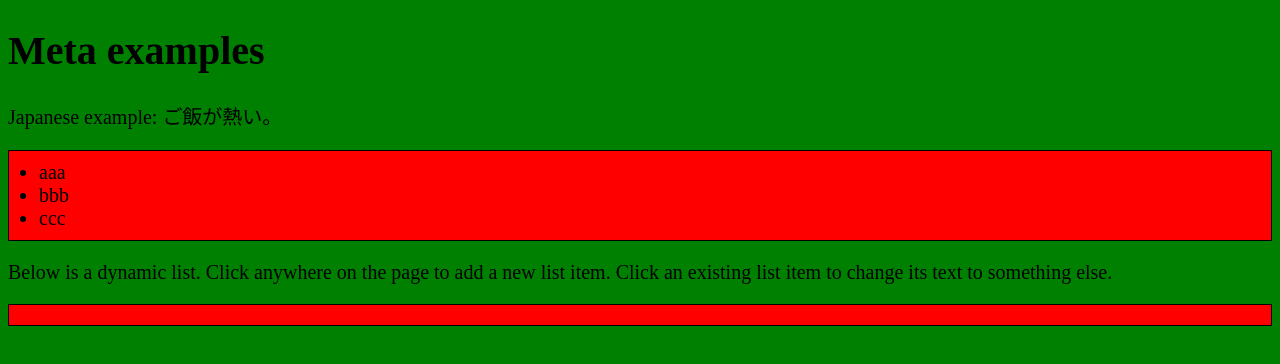
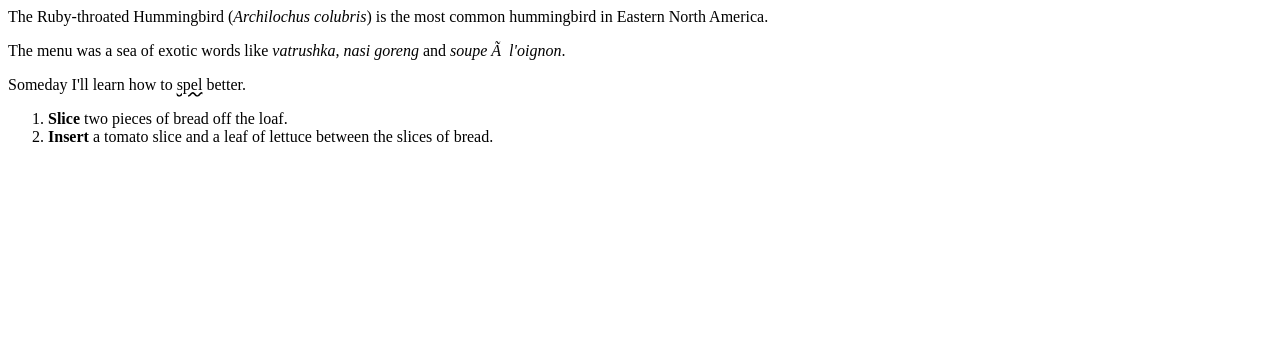
Before and after one commit to kyoF/kyof-prac, a plain HTML site: page mdn/html/intro.html in a window 1280 px wide. Drawn offline with Linux system fonts and the light colour scheme.

Commit message:
MDN第一章三部

```diff
--- a/mdn/html/intro.html
+++ b/mdn/html/intro.html
@@ -43,7 +43,7 @@
   </body>
 </html> -->
 
-<!DOCTYPE html>
+<!-- <!DOCTYPE html>
 <html lang="ja">
   <head>
     <meta charset="utf-8" />
@@ -82,4 +82,112 @@
       <li>ccc</li>
     </ul>
   </body>
-</html>
+</html> -->
+
+<!-- <span style="font-size: 32px; margin: 21px 0"
+  >Is this a top level heading?</span
+>
+
+<ol>
+  <li>1</li>
+  <li>2</li>
+  <li>3</li>
+  <li>4</li>
+  <li>5</li>
+</ol> -->
+
+<!-- <h1>Quick hummus recipe</h1>
+
+<p>
+  This recipe makes quick, tasty hummus, with no messing. It has been adapted
+  from a number of different recipes that I have read over the years.
+</p>
+<p>
+  Hummus is a delicious thick paste used heavily in Greek and Middle Eastern
+  dishes. It is very tasty with salad, grilled meats and pitta breads.
+</p>
+
+<h2>Ingredients</h2>
+
+<ul>
+  <li>1 can (400g) of chick peas (garbanzo beans)</li>
+  <li>175g of tahini</li>
+  <li>6 sundried tomatoes</li>
+  <li>Half a red pepper</li>
+  <li>A pinch of cayenne pepper</li>
+  <li>1 clove of garlic</li>
+  <li>A dash of olive oil</li>
+</ul>
+
+<h2>Instructions</h2>
+
+<ol>
+  <li>Remove the skin from the garlic, and chop coarsely</li>
+  <li>Remove all the seeds and stalk from the pepper, and chop coarsely</li>
+  <li>Add all the ingredients into a food processor</li>
+  <li>
+    Process all the ingredients into a paste.
+    <ul>
+      <li>If you want a coarse "chunky" hummus, process it for a short time</li>
+      <li>If you want a smooth hummus, process it for a longer time</li>
+    </ul>
+  </li>
+</ol>
+
+<p>
+  For a different flavour, you could try blending in a small measure of lemon
+  and coriander, chili pepper, lime and chipotle, harissa and mint, or spinach
+  and feta cheese. Experiment and see what works for you.
+</p>
+
+<h2>Storage</h2>
+<p>
+  Refrigerate the finished hummus in a sealed container. You should be able to
+  use it for about a week after you've made it. If it starts to become fizzy,
+  you should definitely discard it.
+</p>
+<p>
+  Hummus is suitable for freezing; you should thaw it and use it within a couple
+  of months.
+</p>
+
+<p>I am <em>glad</em> you weren't <em>late</em>.</p>
+
+<p>This liquid is <strong>highly toxic</strong>.</p>
+<p>I am counting on you. <strong>Do not</strong> be late!</p>
+
+<p>
+  This liquid is <strong>highly toxic</strong> — if you drink it,
+  <strong>you may <em>die</em></strong
+  >.
+</p> -->
+
+<!-- scientific names -->
+<p>
+  The Ruby-throated Hummingbird (<i>Archilochus colubris</i>) is the most common
+  hummingbird in Eastern North America.
+</p>
+
+<!-- foreign words -->
+<p>
+  The menu was a sea of exotic words like <i lang="uk-latn">vatrushka</i>,
+  <i lang="id">nasi goreng</i> and <i lang="fr">soupe à l'oignon</i>.
+</p>
+
+<!-- a known misspelling -->
+<p>
+  Someday I'll learn how to
+  <u style="text-decoration-line: underline; text-decoration-style: wavy"
+    >spel</u
+  >
+  better.
+</p>
+
+<!-- Highlight keywords in a set of instructions -->
+<ol>
+  <li><b>Slice</b> two pieces of bread off the loaf.</li>
+  <li>
+    <b>Insert</b> a tomato slice and a leaf of lettuce between the slices of
+    bread.
+  </li>
+</ol>
```
